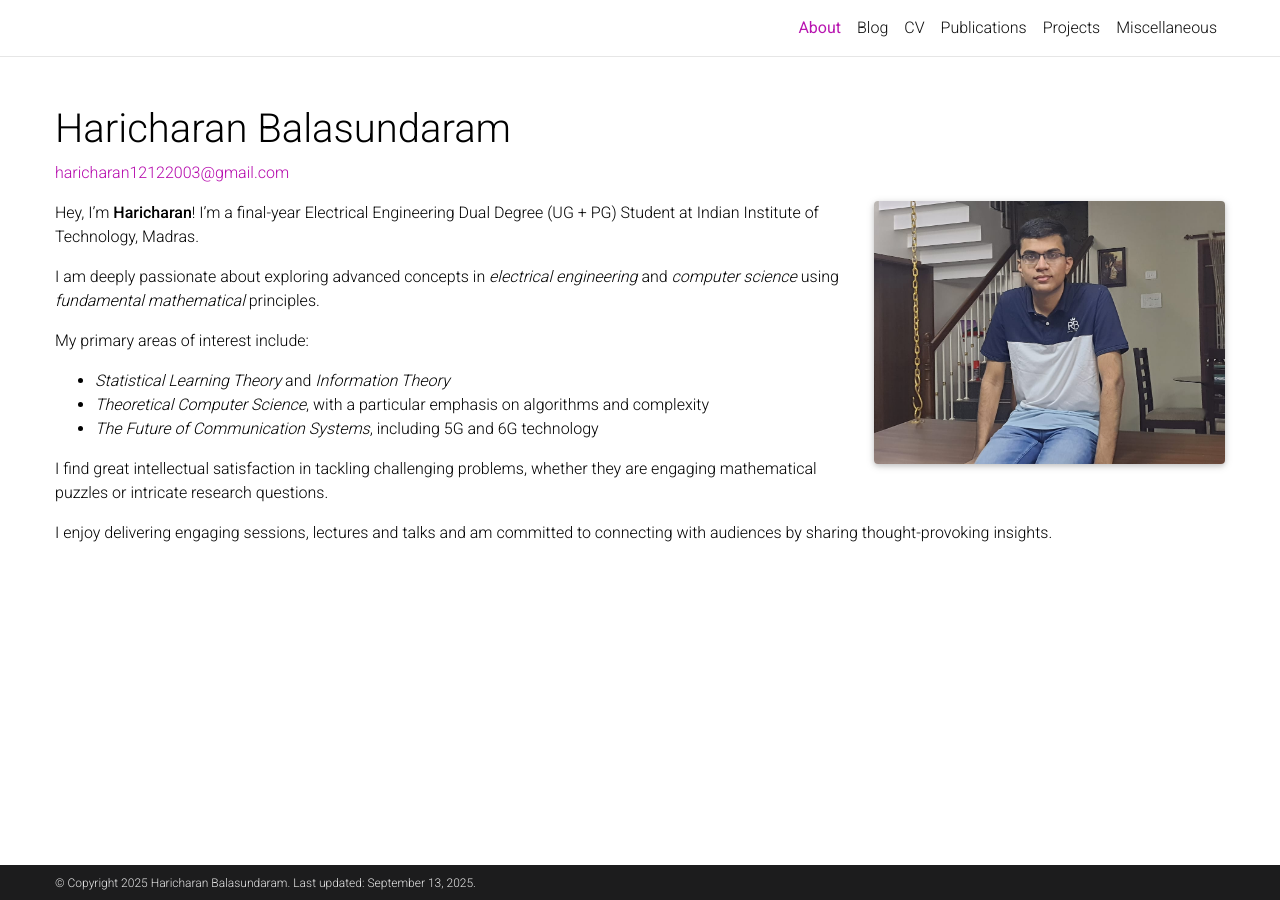
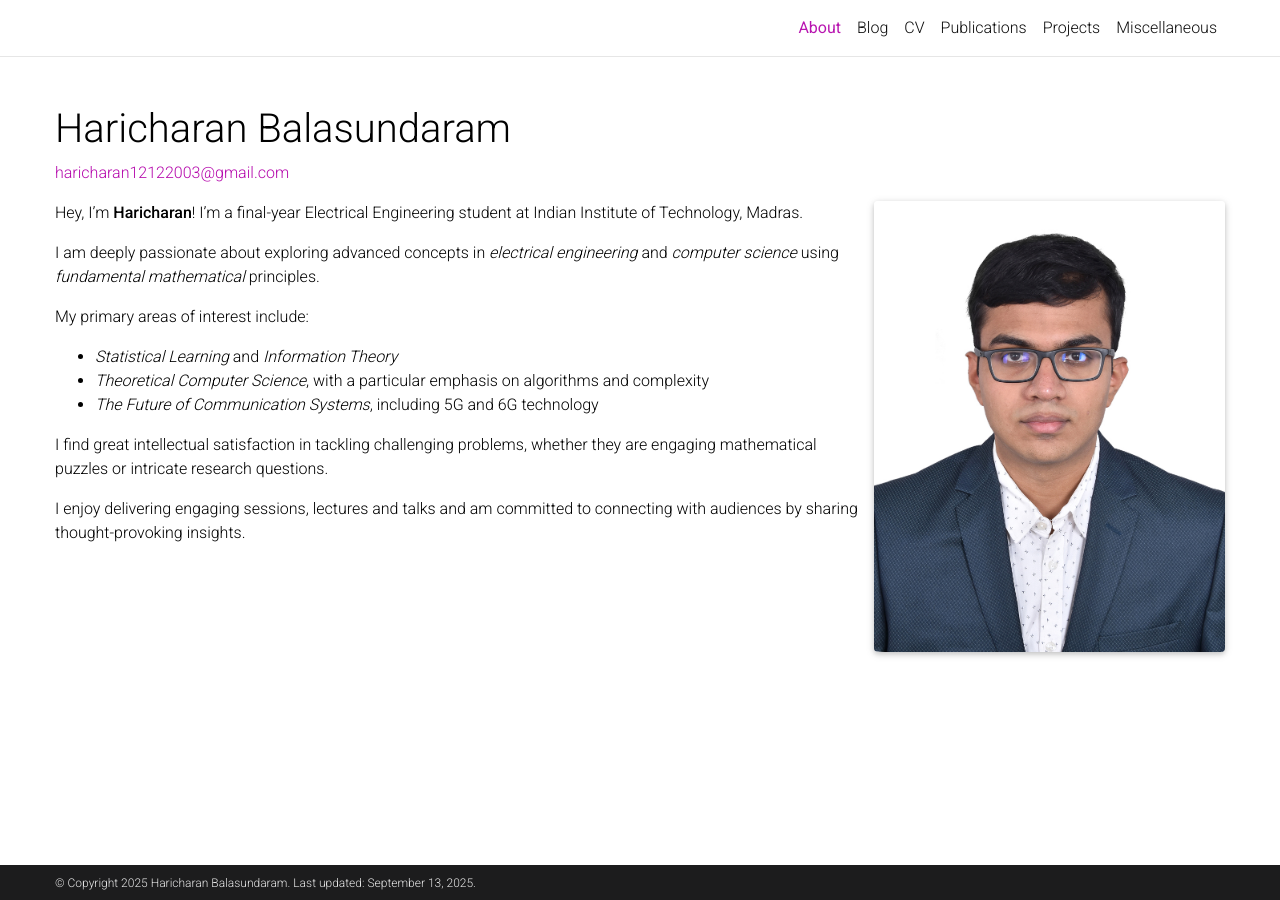
Before and after one commit to Haricharan1212/Haricharan1212.github.io, a Jekyll site: the page built from _pages/about.md, in a window 1280 px wide. Built offline with Jekyll 4.4.1, drawn with Linux system fonts in a browser that asks for light colours; full-size pictures stand in for the smaller copies a plugin makes; comment, search, counter and statistics services are not loaded; a style sheet for code colours, icons or effects is not loaded.

```diff
--- a/_pages/about.md
+++ b/_pages/about.md
@@ -16,13 +16,13 @@ selected_papers: false # includes a list of papers marked as "selected={true}"
 social: false  # includes social icons at the bottom of the page
 ---
 
-Hey, I'm **Haricharan**! I'm a final-year Electrical Engineering Dual Degree (UG + PG) Student at Indian Institute of Technology, Madras.
+Hey, I'm **Haricharan**! I'm a final-year Electrical Engineering student at Indian Institute of Technology, Madras.
 
 I am deeply passionate about exploring advanced concepts in *electrical engineering* and *computer science* using *fundamental mathematical* principles.
 
 My primary areas of interest include:
 
-- *Statistical Learning Theory* and *Information Theory*
+- *Statistical Learning* and *Information Theory*
 - *Theoretical Computer Science*, with a particular emphasis on algorithms and complexity
 - *The Future of Communication Systems*, including 5G and 6G technology
 
```
Also changed, not shown: other parts of _pages/about.md (+1 -1 lines), assets/img/2c_photo.jpg (added).
